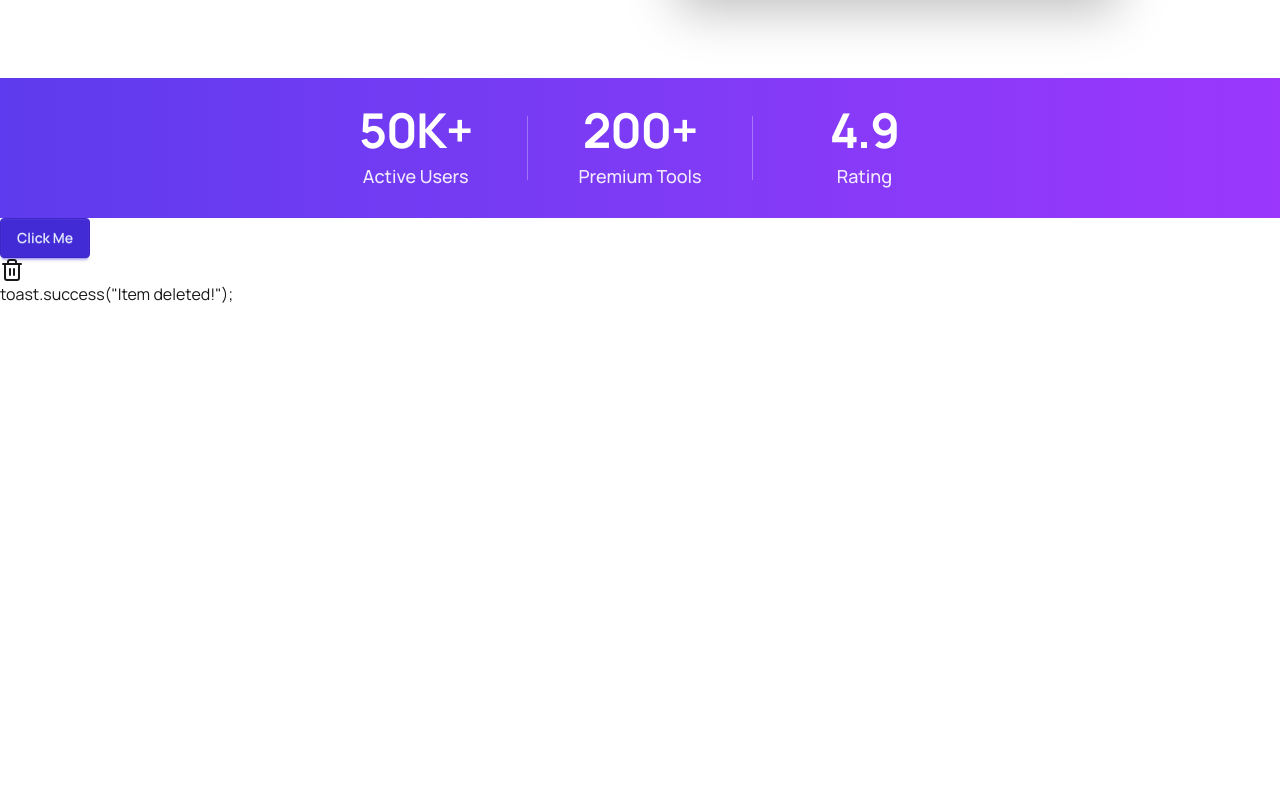
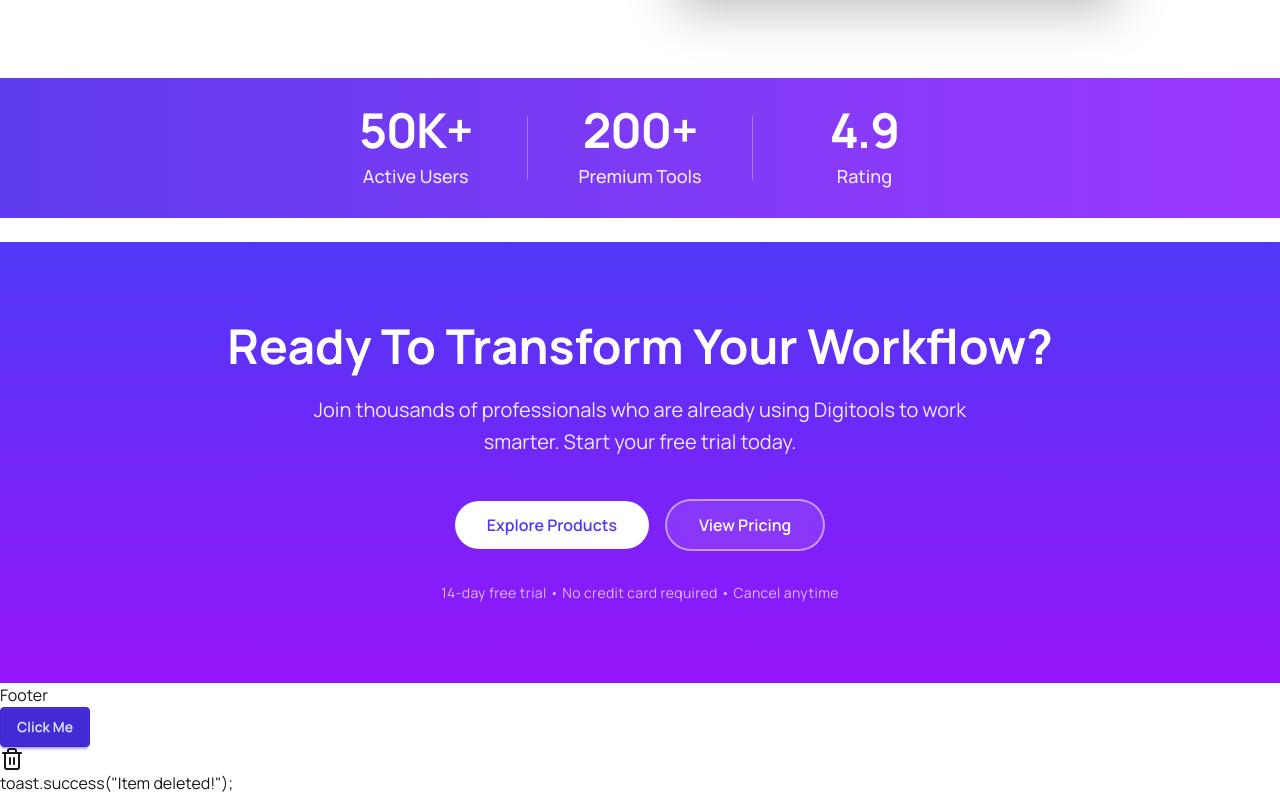
Before and after one commit to Swarna-Saha324/PH-Assignment6, a React (Vite) app: page / in a window 1280 px wide. Shown: the part 724-1519 px from the top of the page. Before the commit the page ends 1030 px from the top, so only its background shows below. Built offline with nearby package versions, Linux system fonts and the light colour scheme.

Commit message:
Ready.jsx is completed

```diff
--- a/src/App.jsx
+++ b/src/App.jsx
@@ -6,6 +6,8 @@ import { toast } from "react-toastify";
 import Navbar from './Components/Navber';
 import Banner from './Components/Banner';
 import StatsSection from './Components/StatsSection';
+import Ready from './Components/Ready';
+import Footer from './Components/Footer';
 
 function App() {
   return (
@@ -14,6 +16,8 @@ function App() {
 <Navbar></Navbar>
 <Banner></Banner>
 <StatsSection></StatsSection>
+<Ready></Ready>
+<Footer></Footer>
 
 <button onClick={() => toast.success("Item deleted!")} className='btn btn-primary'>
   Click Me
--- /dev/null
+++ b/src/Components/Footer.jsx
@@ -0,0 +1,8 @@
+import { Receipt } from "lucide-react";
+
+const Footer = () => {
+    return (
+        <h1>Footer</h1>
+    );
+    }
+    export default Footer;
--- /dev/null
+++ b/src/Components/Ready.jsx
@@ -0,0 +1,32 @@
+import React from 'react';
+
+const Ready = () => {
+  return (
+    <section className="w-full bg-[linear-gradient(180deg,_rgba(79,57,246,1)_0%,_rgba(149,20,250,1)_100%)] py-20 px-6   text-center text-white">
+      <div className="max-w-4xl mx-auto">
+        <h2 className="text-3xl md:text-5xl font-bold mb-6">
+          Ready To Transform Your Workflow?
+        </h2>
+        <p className="text-lg md:text-xl opacity-90 mb-10 max-w-2xl mx-auto leading-relaxed">
+          Join thousands of professionals who are already using Digitools to work smarter.
+          Start your free trial today.
+        </p>
+
+        <div className="flex flex-col sm:flex-row justify-center items-center gap-4 mb-8">
+          <button className="bg-white text-[#4F39F6] font-semibold px-8 py-3 rounded-full hover:bg-opacity-90 transition-all w-full sm:w-auto">
+            Explore Products
+          </button>
+          <button className="border-2 border-white/50 bg-white/10 backdrop-blur-sm font-semibold px-8 py-3 rounded-full hover:bg-white/20 transition-all w-full sm:w-auto">
+            View Pricing
+          </button>
+        </div>
+
+        <p className="text-sm opacity-70 tracking-wide">
+          14-day free trial • No credit card required • Cancel anytime
+        </p>
+      </div>
+    </section>
+  );
+};
+
+export default Ready;
--- a/src/Components/StatsSection.jsx
+++ b/src/Components/StatsSection.jsx
@@ -8,7 +8,7 @@ const StatsSection = () => {
   ];
 
   return (
-    <section className="w-full bg-gradient-to-r from-[#5E3BEE] to-[#9B37FD] py-7 px-4">
+    <section className="w-full bg-gradient-to-r from-[#5E3BEE] to-[#9B37FD] py-7 px-4 mb-6">
       <div className="max-w-2xl mx-auto flex flex-col md:flex-row items-center justify-around gap-8 md:gap-0">
         {stats.map((stat, index) => (
           <React.Fragment key={index}>
```
